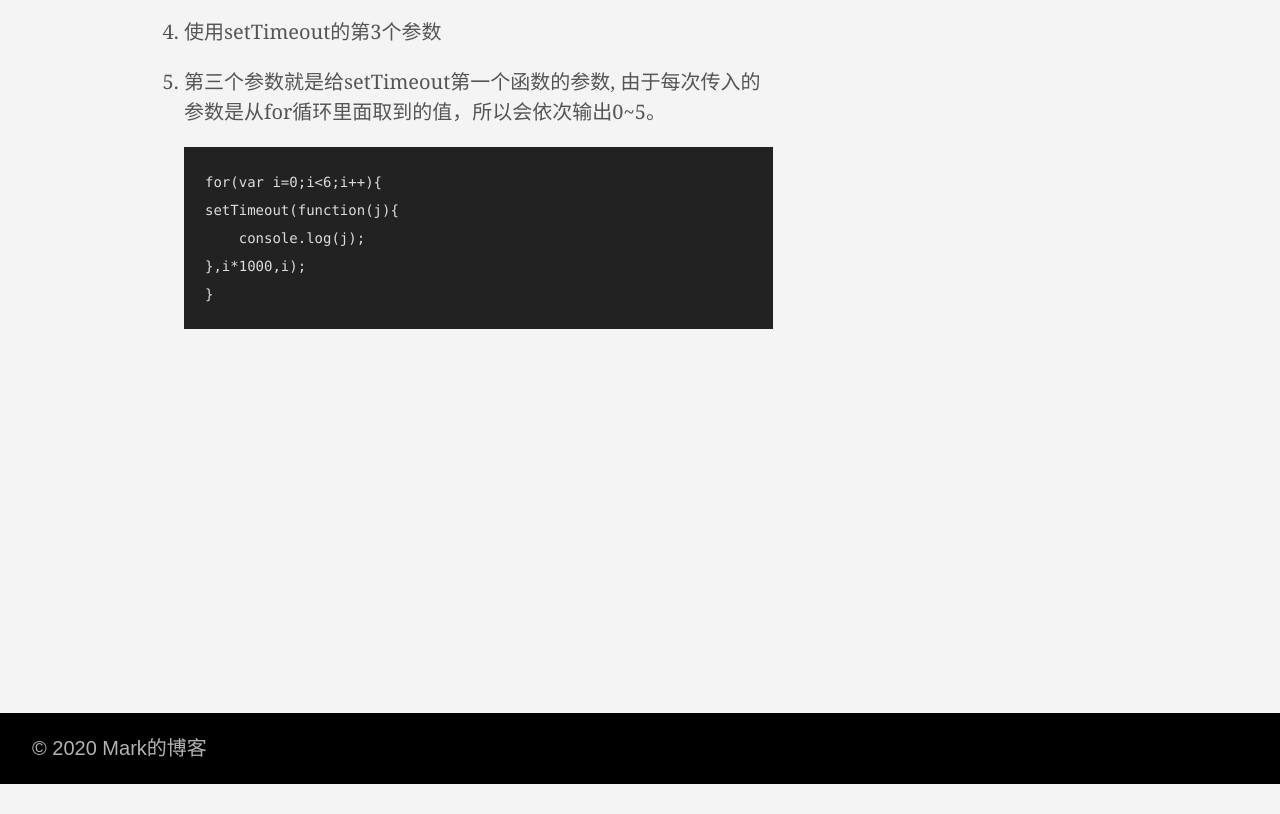
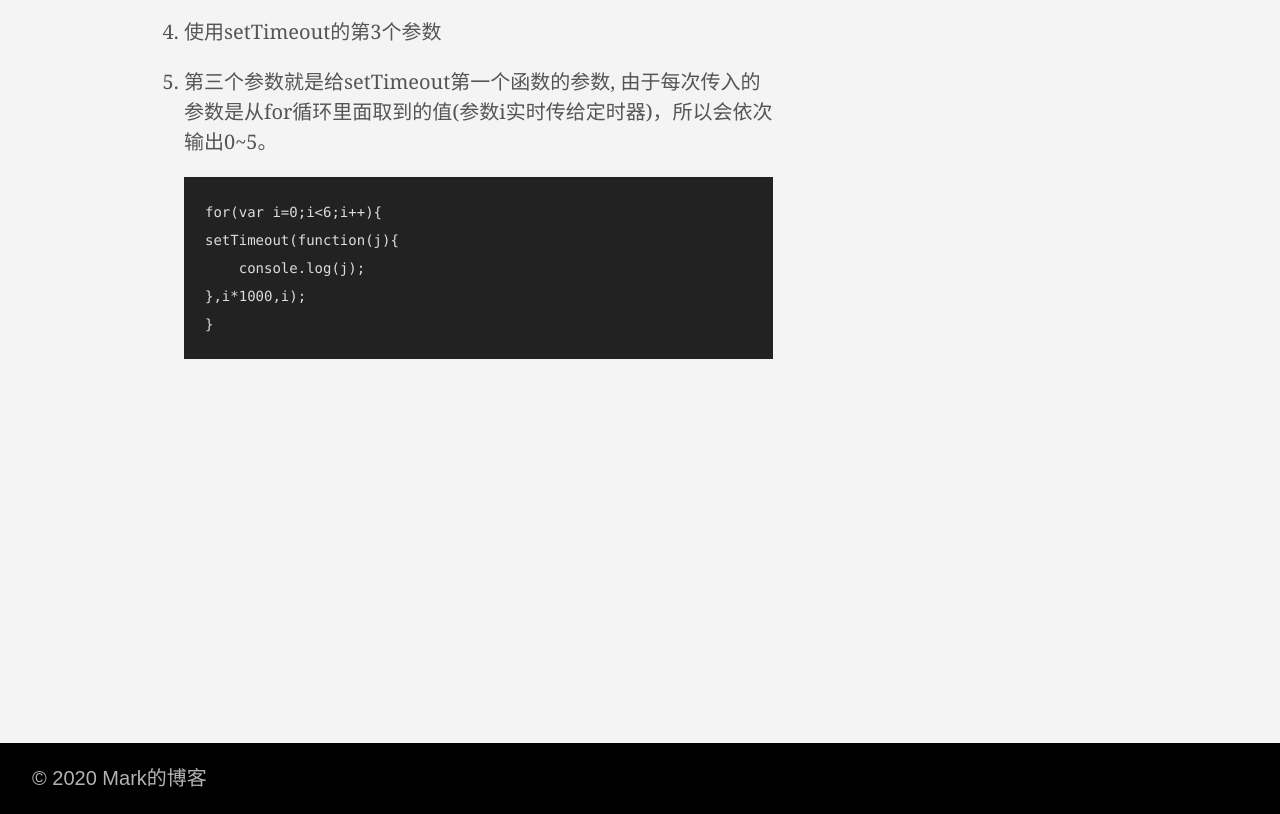
Before and after one commit to maqunchao/maqunchao.github.io, a plain HTML site: page posts/js函数的执行时机/index.html in a window 1280 px wide. Shown: the part 3628-4442 px from the top of the page. Before the commit the page ends 4412 px from the top, so only its background shows below. Drawn offline with Linux system fonts and the light colour scheme.

Commit message:
setTimeout

```diff
--- a/posts/js函数的执行时机/index.html
+++ b/posts/js函数的执行时机/index.html
@@ -204,7 +204,7 @@ setTimeout(()=&gt;{
 
 <li><p>使用setTimeout的第3个参数</p></li>
 
-<li><p>第三个参数就是给setTimeout第一个函数的参数, 由于每次传入的参数是从for循环里面取到的值，所以会依次输出0~5。</p>
+<li><p>第三个参数就是给setTimeout第一个函数的参数, 由于每次传入的参数是从for循环里面取到的值(参数i实时传给定时器)，所以会依次输出0~5。</p>
 
 <pre><code class="language-JavaScript">for(var i=0;i&lt;6;i++){
 setTimeout(function(j){
```
